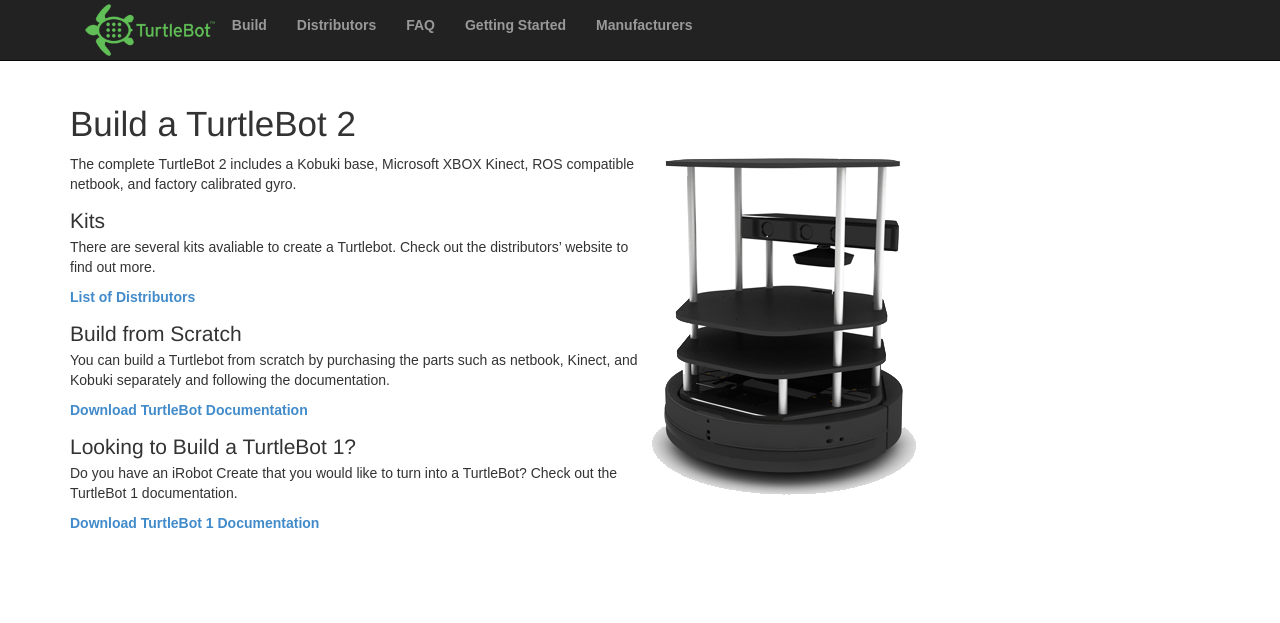
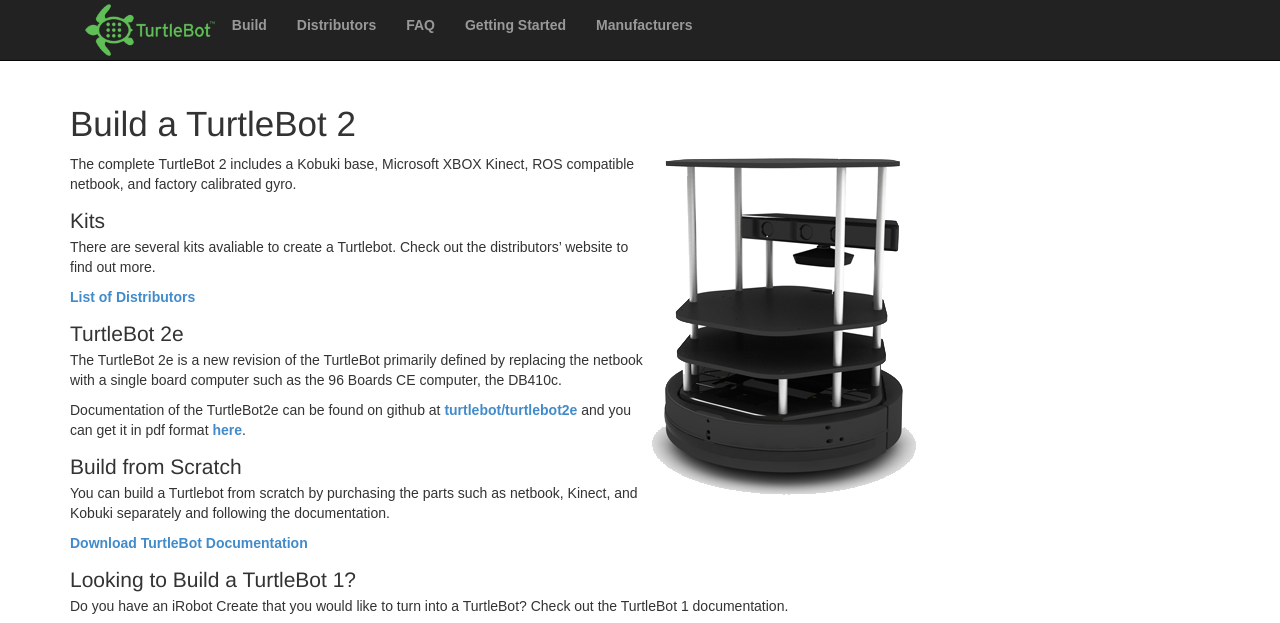
Before and after one commit to turtlebot/turtlebot.com, a Jekyll site: the page built from build.md, in a window 1280 px wide and 1109 px high, cut to the strip 0-623 px from the top of the window. Built offline with Jekyll 4.4.1, drawn with Linux system fonts in a browser that asks for light colours; nearby versions of some CDN libraries.

Commit message:
add turtlebot2e paragraph to build page

```diff
--- a/build.md
+++ b/build.md
@@ -17,6 +17,13 @@
 
 [List of Distributors]({{ site.baseurl }}/distributors)
 
+## TurtleBot 2e
+
+The TurtleBot 2e is a new revision of the TurtleBot primarily defined by replacing the netbook with a single board computer
+such as the 96 Boards CE computer, the DB410c.
+
+Documentation of the TurtleBot2e can be found on github at [turtlebot/turtlebot2e]( https://github.com/turtlebot/turtlebot2e) and you can get it in pdf format [here](https://github.com/turtlebot/turtlebot2e/releases/download/0.0.1/turtlebot2e.pdf).
+
 ## Build from Scratch
 You can build a Turtlebot from scratch by purchasing the parts such as netbook, Kinect, and Kobuki separately and following the documentation.
 
```
